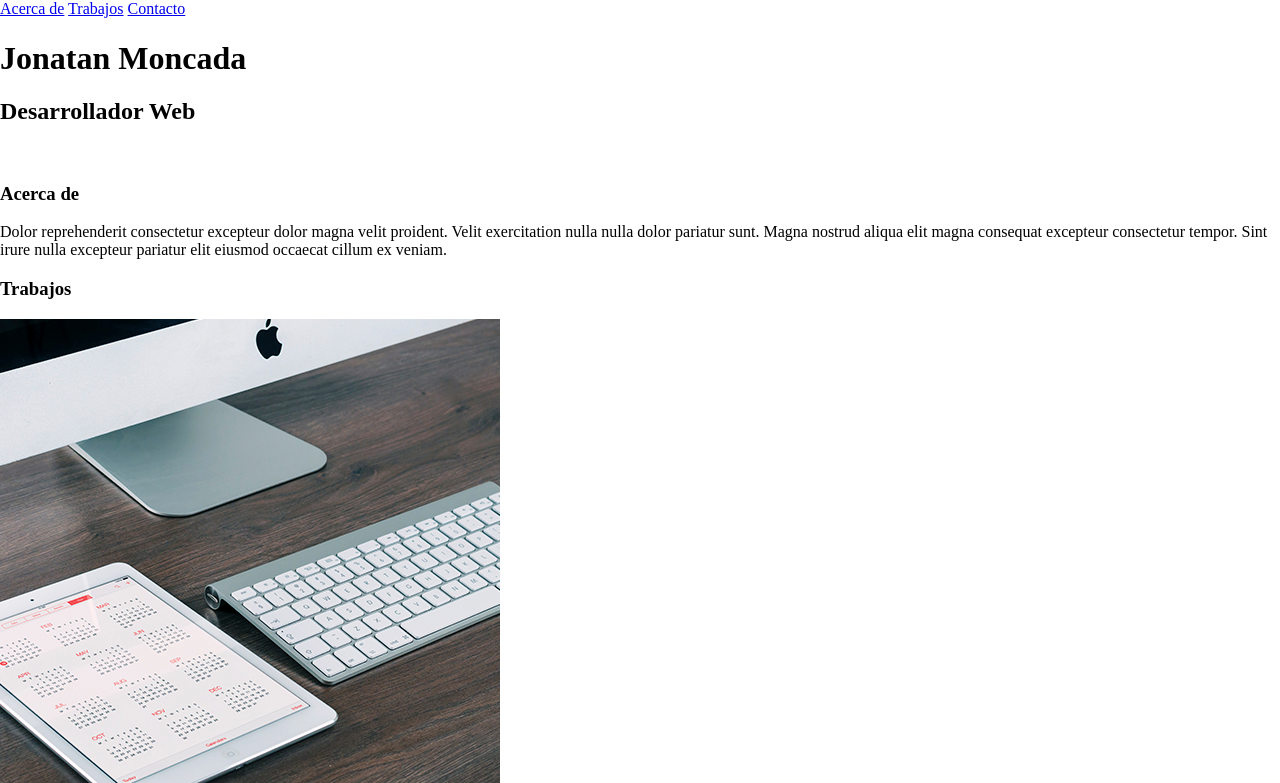
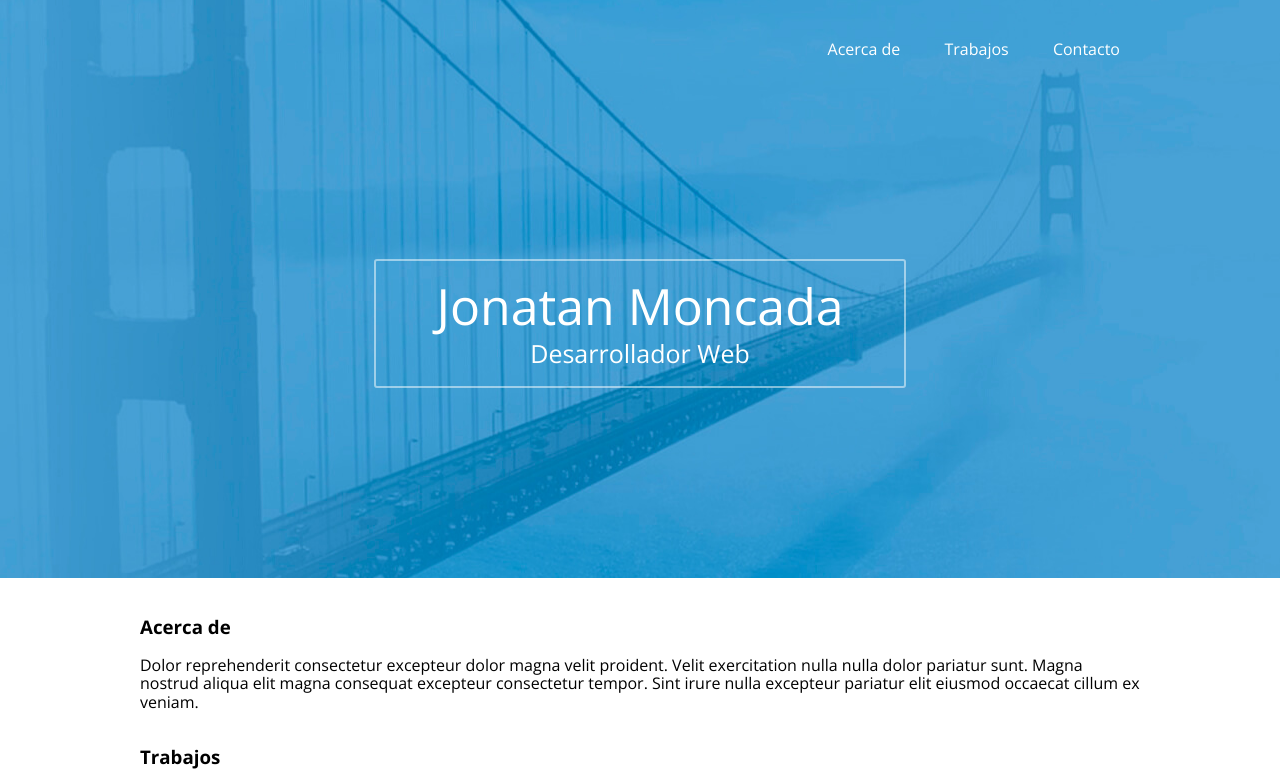
Before and after one commit to JonatanMoncada/portafolio1, a plain HTML site: page index.html in a window 1280 px wide. Shown: the top 783 px of the page. Drawn offline with nearby package versions, Linux system fonts and the light colour scheme.

Commit message:
Aplicando estilos css al header

```diff
--- a/css/miEstilos.scss
+++ b/css/miEstilos.scss
@@ -0,0 +1,69 @@
+*{
+    box-sizing: border-box;
+}
+
+body{
+    background: #fff;
+    font-family: "Open Sans", sans-serif;
+    font-size: 16px;
+    .contenedor{
+        width: 90%;
+        max-width: 1000px;
+        // background: #ccc;
+        margin:auto ;
+        overflow: hidden;
+    }
+    header{
+        background: url('../img/bg.jpg') #49a3d6;
+        background-repeat: no-repeat;
+        background-position: center;
+        max-height: 600px;
+        .menu{
+            margin: 40px 0;
+            text-align: right;
+            a{
+                margin: 0 20px;
+                color: #fff;
+                display: inline-block;
+                padding-bottom: 9px;
+                font-size: 1em;
+                text-decoration: none;
+                border-bottom: 2px solid transparent;
+                &:hover{
+                    border-bottom: 2px solid #fff;
+                }
+            }
+        }
+        .contenedor-texto{
+            display: flex;
+            margin: 190px 0;
+            justify-content: center;
+            align-content: center;
+            .texto{
+                border: 2px solid rgba(255,255,255, .5);
+                border-radius: 3px;
+                display: inline-block;
+                text-align: center;
+                padding: 20px 60px;
+                h1,h2{
+                    color: #fff;
+                    font-weight: 300;
+                    margin: 0;
+                }
+                .nombre{
+                    margin-bottom: 10px;
+                    font-size: 50px;
+                    line-height: 50px;
+                }
+                .profesion{
+                    font-size: 25px;
+                    line-height: 25px;
+                }
+            }
+        }
+    }
+}
+
+
+
+/* ---- ---- HEADER ---- ---- */
```
Also changed, not shown: css/miEstilos.css, img/bg.jpg (added), 1 other file.
